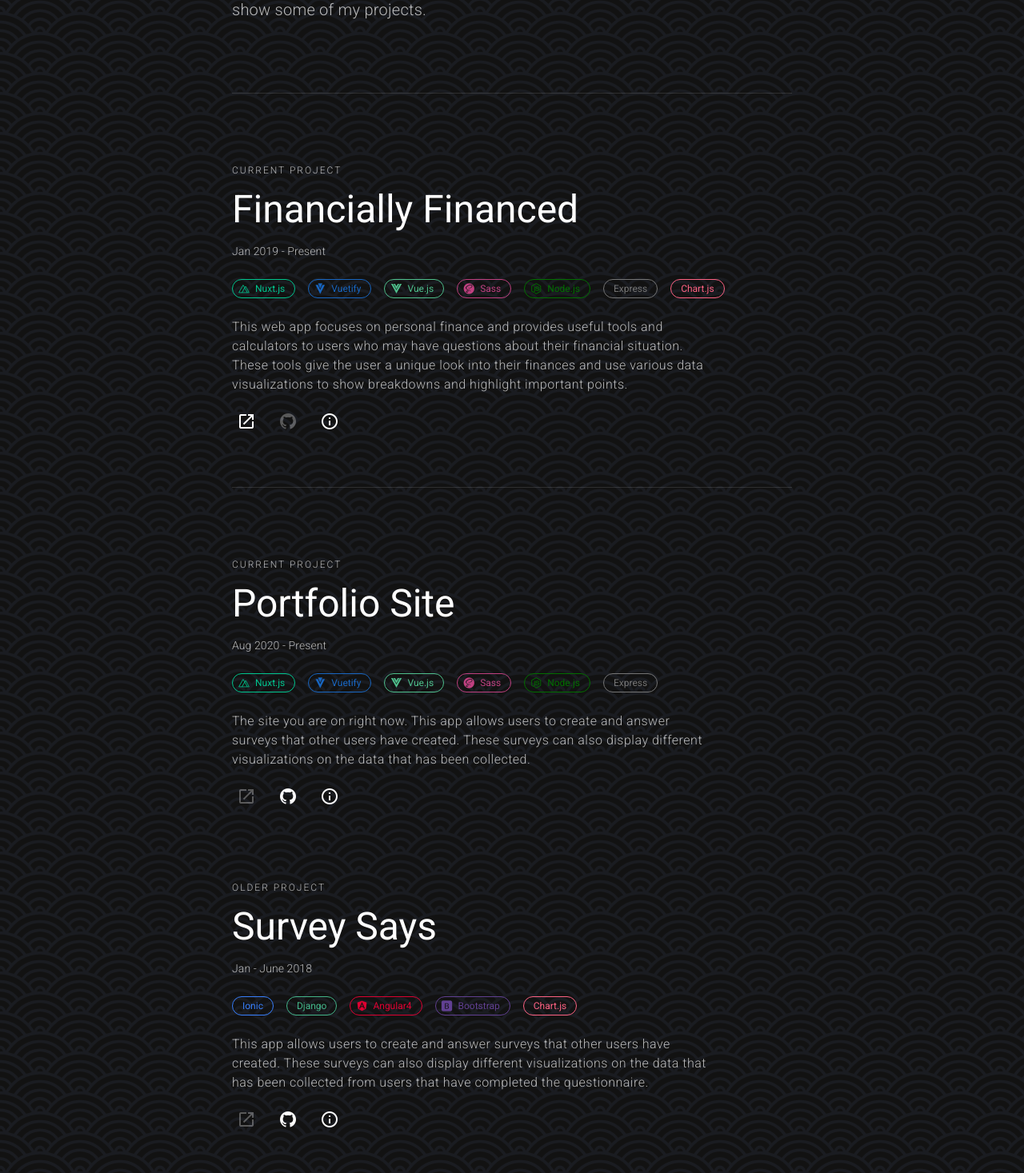
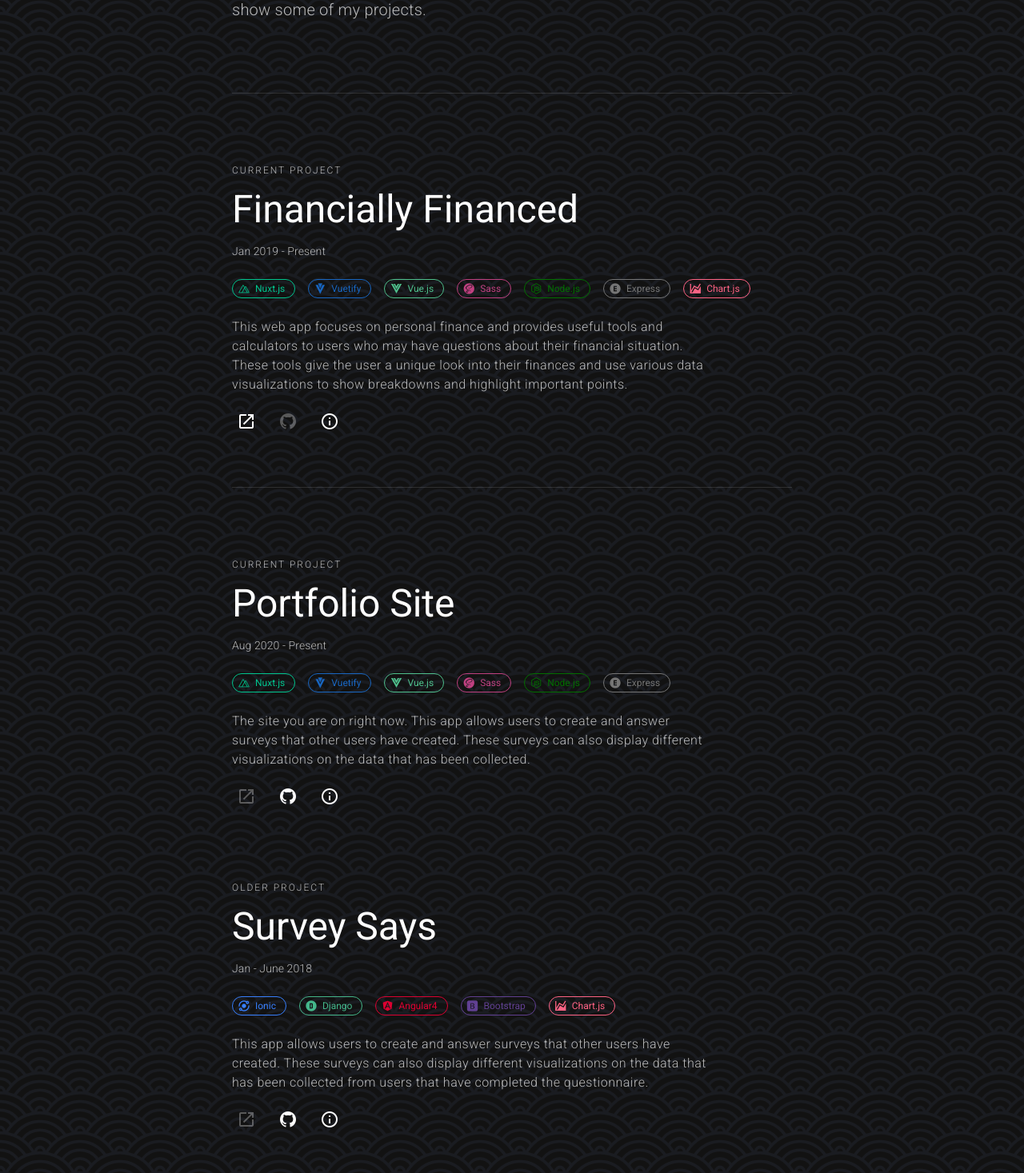
Before and after one commit to ahuff1315/anastasia-huff, a Nuxt app: page / in a window 1280 px wide. Shown: the part 310-1777 px from the top of the page at 80% size. Built offline with nearby package versions, Linux system fonts and the light colour scheme.

Commit message:
add remaining chip icons to projects

```diff
--- a/components/main-project.vue
+++ b/components/main-project.vue
@@ -42,9 +42,15 @@
           Node.js
         </v-chip>
         <v-chip class="ma-2" small color="express" outlined>
+          <v-icon small left>
+            mdi-alpha-e-circle
+          </v-icon>
           Express
         </v-chip>
         <v-chip class="ma-2" small color="chart" outlined>
+          <v-icon small left>
+            mdi-chart-areaspline
+          </v-icon>
           Chart.js
         </v-chip>
       </div>
--- a/components/other-projects.vue
+++ b/components/other-projects.vue
@@ -42,6 +42,9 @@
           Node.js
         </v-chip>
         <v-chip class="ma-2" small color="express" outlined>
+          <v-icon small left>
+            mdi-alpha-e-circle
+          </v-icon>
           Express
         </v-chip>
       </div>
@@ -95,9 +98,15 @@
       </p>
       <div class="pb-4">
         <v-chip class="ma-2 ml-0" small color="ionic" outlined>
+          <v-icon small left>
+            mdi-atom-variant
+          </v-icon>
           Ionic
         </v-chip>
         <v-chip class="ma-2" small color="django" outlined>
+          <v-icon small left>
+            mdi-alpha-d-circle
+          </v-icon>
           Django
         </v-chip>
         <v-chip class="ma-2" small color="angular" outlined>
@@ -113,6 +122,9 @@
           Bootstrap
         </v-chip>
         <v-chip class="ma-2" small color="chart" outlined>
+          <v-icon small left>
+            mdi-chart-areaspline
+          </v-icon>
           Chart.js
         </v-chip>
       </div>
```
